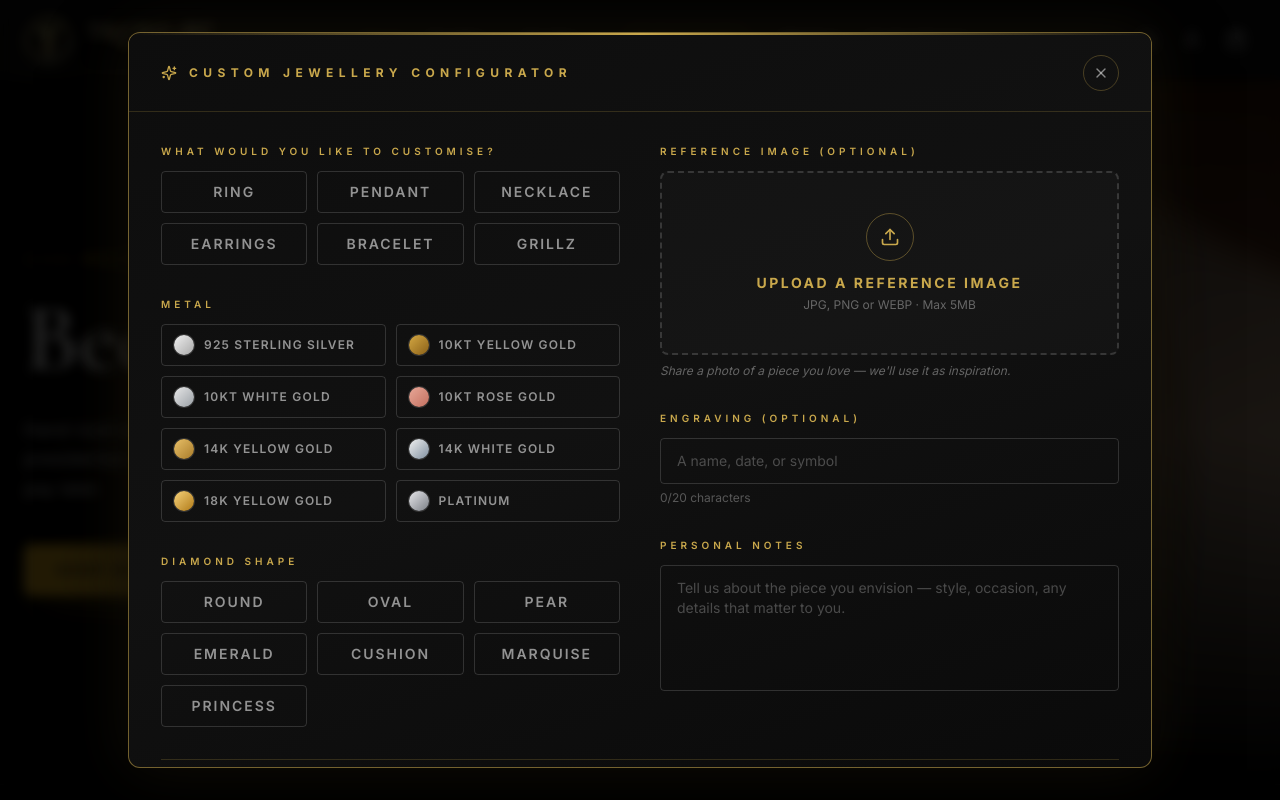
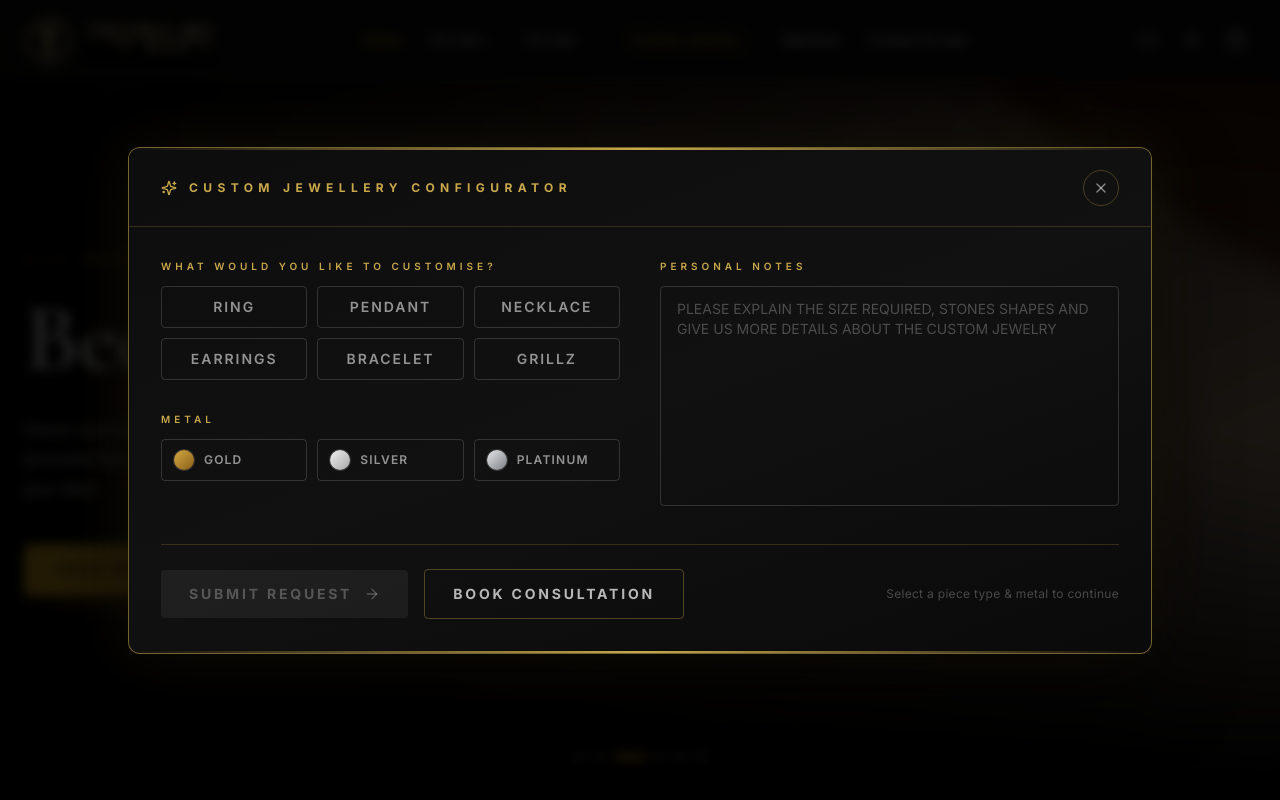
Before and after one commit to rigved2407-arch/remix-of-visual-landing-page-website-template, a React (Vite) app: page / in a window 1280 px wide. Both pictures are taken after a click on the button "Custom Jewelry". Shown: the top 800 px of the page. Built offline with nearby package versions, Linux system fonts and the light colour scheme; the HTML template or start-up script is replaced by a standard one; a web font is replaced by a local one.

Commit message:
Update JewelryConfiguratorModal: simplify metal, add gold colours, replace diamond shape/engraving/reference image with colour picker and personal notes

```diff
--- a/src/components/tb/JewelryConfiguratorModal.tsx
+++ b/src/components/tb/JewelryConfiguratorModal.tsx
@@ -1,19 +1,17 @@
-import { useState, useRef, useCallback } from 'react'
+import { useState } from 'react'
 import { motion, AnimatePresence } from 'framer-motion'
-import { X, Upload, ArrowRight, Sparkles, Check } from 'lucide-react'
+import { X, ArrowRight, Sparkles, Check } from 'lucide-react'
 import { useConfigurator } from '@/context/ConfiguratorContext'
 
 type PieceType = 'ring' | 'pendant' | 'necklace' | 'earrings' | 'bracelet' | 'grillz'
-type Metal = '925-silver' | '10k-yellow' | '10k-white' | '10k-rose' | '14k-yellow' | '14k-white' | '18k-yellow' | 'platinum'
-type DiamondShape = 'round' | 'oval' | 'pear' | 'emerald' | 'cushion' | 'marquise' | 'princess'
+type Metal = 'gold' | 'silver' | 'platinum'
+type GoldColor = 'rose-gold' | 'white-gold' | 'gold' | 'rose-white' | 'yellow-white' | 'rose-yellow'
 
 interface ConfiguratorState {
   pieceType: PieceType | null
   metal: Metal | null
-  diamondShape: DiamondShape | null
-  engraving: string
+  goldColor: GoldColor | null
   notes: string
-  referenceImage: string | null
 }
 
 const PIECE_TYPES: { id: PieceType; label: string }[] = [
@@ -26,27 +24,20 @@ const PIECE_TYPES: { id: PieceType; label: string }[] = [
 ]
 
 const METALS: { id: Metal; label: string; swatch: string }[] = [
-  { id: '925-silver', label: '925 Sterling Silver', swatch: 'linear-gradient(135deg,#f0f0f0,#a8a8a8)' },
-  { id: '10k-yellow', label: '10KT Yellow Gold',    swatch: 'linear-gradient(135deg,#d4a843,#8a6018)' },
-  { id: '10k-white',  label: '10KT White Gold',     swatch: 'linear-gradient(135deg,#e8e8e8,#9aa0a6)' },
-  { id: '10k-rose',   label: '10KT Rose Gold',      swatch: 'linear-gradient(135deg,#e8a898,#c47060)' },
-  { id: '14k-yellow', label: '14K Yellow Gold',     swatch: 'linear-gradient(135deg,#e8c068,#a87b2a)' },
-  { id: '14k-white',  label: '14K White Gold',      swatch: 'linear-gradient(135deg,#f1f1f1,#8090a0)' },
-  { id: '18k-yellow', label: '18K Yellow Gold',     swatch: 'linear-gradient(135deg,#f6d27a,#b07a18)' },
-  { id: 'platinum',   label: 'Platinum',             swatch: 'linear-gradient(135deg,#e7e7ea,#7a7e85)' },
+  { id: 'gold',     label: 'Gold',     swatch: 'linear-gradient(135deg,#d4a843,#8a6018)' },
+  { id: 'silver',   label: 'Silver',   swatch: 'linear-gradient(135deg,#f0f0f0,#a8a8a8)' },
+  { id: 'platinum', label: 'Platinum', swatch: 'linear-gradient(135deg,#e7e7ea,#7a7e85)' },
 ]
 
-const DIAMOND_SHAPES: { id: DiamondShape; label: string }[] = [
-  { id: 'round',    label: 'Round'    },
-  { id: 'oval',     label: 'Oval'     },
-  { id: 'pear',     label: 'Pear'     },
-  { id: 'emerald',  label: 'Emerald'  },
-  { id: 'cushion',  label: 'Cushion'  },
-  { id: 'marquise', label: 'Marquise' },
-  { id: 'princess', label: 'Princess' },
+const GOLD_COLORS: { id: GoldColor; label: string; swatch: string }[] = [
+  { id: 'rose-gold',    label: 'Rose Gold',    swatch: 'linear-gradient(135deg,#e8a898,#c47060)' },
+  { id: 'white-gold',   label: 'White Gold',   swatch: 'linear-gradient(135deg,#f1f1f1,#9aa0a6)' },
+  { id: 'gold',         label: 'Gold',         swatch: 'linear-gradient(135deg,#f6d27a,#b07a18)' },
+  { id: 'rose-white',   label: 'Rose-White',   swatch: 'linear-gradient(135deg,#e8a898,#f1f1f1)' },
+  { id: 'yellow-white', label: 'Yellow-White', swatch: 'linear-gradient(135deg,#f6d27a,#f1f1f1)' },
+  { id: 'rose-yellow',  label: 'Rose-Yellow',  swatch: 'linear-gradient(135deg,#e8a898,#f6d27a)' },
 ]
 
-// ── Gold accent colour reused everywhere ──────────────────────────────────────
 const GOLD = '#C9A84C'
 const GOLD_DIM = 'rgba(201,168,76,0.18)'
 const GOLD_BORDER = 'rgba(201,168,76,0.55)'
@@ -83,37 +74,23 @@ export function JewelryConfiguratorModal() {
   const { isOpen, closeConfigurator } = useConfigurator()
 
   const [state, setState] = useState<ConfiguratorState>({
-    pieceType:      null,
-    metal:          null,
-    diamondShape:   null,
-    engraving:      '',
-    notes:          '',
-    referenceImage: null,
+    pieceType:  null,
+    metal:      null,
+    goldColor:  null,
+    notes:      '',
   })
   const [submitted, setSubmitted] = useState(false)
-  const [dragOver, setDragOver]   = useState(false)
-  const fileInputRef = useRef<HTMLInputElement>(null)
 
   const update = <K extends keyof ConfiguratorState>(key: K, value: ConfiguratorState[K]) =>
     setState((prev) => ({ ...prev, [key]: value }))
 
-  const handleFile = useCallback((file: File) => {
-    if (!file.type.startsWith('image/')) return
-    const reader = new FileReader()
-    reader.onload = (e) => update('referenceImage', e.target?.result as string)
-    reader.readAsDataURL(file)
-  }, [])
-
-  const handleDrop = useCallback((e: React.DragEvent) => {
-    e.preventDefault()
-    setDragOver(false)
-    const file = e.dataTransfer.files[0]
-    if (file) handleFile(file)
-  }, [handleFile])
+  const handleMetalChange = (id: Metal) => {
+    setState((prev) => ({ ...prev, metal: id, goldColor: id !== 'gold' ? null : prev.goldColor }))
+  }
 
   const handleClose = () => {
     closeConfigurator()
-    setState({ pieceType: null, metal: null, diamondShape: null, engraving: '', notes: '', referenceImage: null })
+    setState({ pieceType: null, metal: null, goldColor: null, notes: '' })
   }
 
   const handleSubmit = () => {
@@ -124,11 +101,13 @@ export function JewelryConfiguratorModal() {
 
   const canSubmit = !!state.pieceType && !!state.metal
 
+  const metalLabel = state.metal ? METALS.find((m) => m.id === state.metal)?.label ?? '' : ''
+  const goldLabel = state.goldColor ? GOLD_COLORS.find((c) => c.id === state.goldColor)?.label ?? '' : ''
+
   return (
     <AnimatePresence>
       {isOpen && (
         <>
-          {/* Backdrop */}
           <motion.div
             key="backdrop"
             initial={{ opacity: 0 }}
@@ -140,7 +119,6 @@ export function JewelryConfiguratorModal() {
             style={{ background: 'rgba(0,0,0,0.85)', backdropFilter: 'blur(6px)' }}
           />
 
-          {/* Modal */}
           <motion.div
             key="modal"
             initial={{ opacity: 0, y: 44, scale: 0.97 }}
@@ -158,7 +136,6 @@ export function JewelryConfiguratorModal() {
                 boxShadow: `0 0 60px rgba(201,168,76,0.08), 0 32px 80px rgba(0,0,0,0.8)`,
               }}
             >
-              {/* Subtle gold top line */}
               <div style={{ height: '2px', background: `linear-gradient(90deg, transparent, ${GOLD}, transparent)` }} />
 
               {/* Header */}
@@ -211,13 +188,13 @@ export function JewelryConfiguratorModal() {
                     {/* Metal */}
                     <div>
                       <SectionLabel>Metal</SectionLabel>
-                      <div className="grid grid-cols-2 gap-2.5">
+                      <div className="grid grid-cols-3 gap-2.5">
                         {METALS.map((m) => {
                           const isActive = state.metal === m.id
                           return (
                             <button
                               key={m.id}
-                              onClick={() => update('metal', m.id)}
+                              onClick={() => handleMetalChange(m.id)}
                               style={isActive ? { borderColor: GOLD, background: GOLD_DIM } : {}}
                               className={`flex items-center gap-2.5 border rounded-sm px-3 py-2.5 transition-all duration-200 ${
                                 isActive
@@ -233,104 +210,48 @@ export function JewelryConfiguratorModal() {
                       </div>
                     </div>
 
-                    {/* Diamond shape */}
-                    <div>
-                      <SectionLabel>Diamond Shape</SectionLabel>
-                      <div className="grid grid-cols-3 gap-2.5">
-                        {DIAMOND_SHAPES.map((s) => (
-                          <SelectButton key={s.id} active={state.diamondShape === s.id} onClick={() => update('diamondShape', s.id)}>
-                            {s.label}
-                          </SelectButton>
-                        ))}
+                    {/* Colour of the Metal (only when gold is selected) */}
+                    {state.metal === 'gold' && (
+                      <div>
+                        <SectionLabel>Colour of the Metal</SectionLabel>
+                        <div className="grid grid-cols-2 gap-2.5">
+                          {GOLD_COLORS.map((c) => {
+                            const isActive = state.goldColor === c.id
+                            return (
+                              <button
+                                key={c.id}
+                                onClick={() => update('goldColor', c.id)}
+                                style={isActive ? { borderColor: GOLD, background: GOLD_DIM } : {}}
+                                className={`flex items-center gap-2.5 border rounded-sm px-3 py-2.5 transition-all duration-200 ${
+                                  isActive
+                                    ? 'text-white'
+                                    : 'border-white/15 text-white/55 hover:border-white/30 hover:text-white/80'
+                                }`}
+                              >
+                                <span className="w-5 h-5 rounded-full shrink-0" style={{ background: c.swatch, boxShadow: '0 0 0 1px rgba(255,255,255,0.15)' }} />
+                                <span className="truncate text-xs font-semibold uppercase tracking-[0.1em]">{c.label}</span>
+                              </button>
+                            )
+                          })}
+                        </div>
                       </div>
-                    </div>
+                    )}
 
                   </div>
 
                   {/* ── Right ── */}
                   <div className="space-y-8">
 
-                    {/* Reference image */}
-                    <div>
-                      <SectionLabel>Reference Image (Optional)</SectionLabel>
-                      <div
-                        onDrop={handleDrop}
-                        onDragOver={(e) => { e.preventDefault(); setDragOver(true) }}
-                        onDragLeave={() => setDragOver(false)}
-                        onClick={() => !state.referenceImage && fileInputRef.current?.click()}
-                        className="relative rounded-lg transition-all duration-200"
-                        style={{
-                          minHeight: '180px',
-                          border: `2px dashed ${dragOver ? GOLD : 'rgba(255,255,255,0.15)'}`,
-                          background: dragOver ? GOLD_DIM : 'rgba(255,255,255,0.02)',
-                          cursor: state.referenceImage ? 'default' : 'pointer',
-                        }}
-                      >
-                        {state.referenceImage ? (
-                          <div className="relative">
-                            <img src={state.referenceImage} alt="Reference" className="w-full rounded-lg object-cover max-h-52" />
-                            <button
-                              onClick={(e) => { e.stopPropagation(); update('referenceImage', null) }}
-                              className="absolute top-2 right-2 w-7 h-7 rounded-full bg-black/80 flex items-center justify-center text-white hover:bg-black transition-colors"
-                              style={{ border: `1px solid ${GOLD_BORDER}` }}
-                            >
-                              <X className="w-3 h-3" />
-                            </button>
-                          </div>
-                        ) : (
-                          <div className="flex flex-col items-center justify-center py-10 gap-3">
-                            <div
-                              className="w-12 h-12 rounded-full flex items-center justify-center"
-                              style={{ border: `1px solid rgba(201,168,76,0.4)`, color: GOLD }}
-                            >
-                              <Upload className="w-5 h-5" />
-                            </div>
-                            <div className="text-center">
-                              <div className="text-sm font-bold uppercase tracking-[0.18em]" style={{ color: GOLD }}>
-                                Upload a Reference Image
-                              </div>
-                              <div className="text-xs text-white/35 mt-1">JPG, PNG or WEBP · Max 5MB</div>
-                            </div>
-                          </div>
-                        )}
-                        <input
-                          ref={fileInputRef}
-                          type="file"
-                          accept="image/jpeg,image/png,image/webp"
-                          className="hidden"
-                          onChange={(e) => { const f = e.target.files?.[0]; if (f) handleFile(f) }}
-                        />
-                      </div>
-                      <p className="text-xs text-white/35 mt-2 italic">Share a photo of a piece you love — we'll use it as inspiration.</p>
-                    </div>
-
-                    {/* Engraving */}
-                    <div>
-                      <SectionLabel>Engraving (Optional)</SectionLabel>
-                      <input
-                        type="text"
-                        maxLength={20}
-                        value={state.engraving}
-                        onChange={(e) => update('engraving', e.target.value)}
-                        placeholder="A name, date, or symbol"
-                        className="w-full rounded-sm px-4 py-3 text-sm text-white bg-transparent transition-colors outline-none placeholder-white/25"
-                        style={{ border: `1px solid rgba(255,255,255,0.15)` }}
-                        onFocus={(e) => (e.currentTarget.style.borderColor = GOLD)}
-                        onBlur={(e) => (e.currentTarget.style.borderColor = 'rgba(255,255,255,0.15)')}
-                      />
-                      <div className="text-xs text-white/30 mt-1.5">{state.engraving.length}/20 characters</div>
-                    </div>
-
-                    {/* Notes */}
+                    {/* Personal Notes */}
                     <div>
                       <SectionLabel>Personal Notes</SectionLabel>
                       <textarea
                         value={state.notes}
                         onChange={(e) => update('notes', e.target.value)}
-                        placeholder="Tell us about the piece you envision — style, occasion, any details that matter to you."
-                        rows={5}
+                        placeholder="PLEASE EXPLAIN THE SIZE REQUIRED, STONES SHAPES AND GIVE US MORE DETAILS ABOUT THE CUSTOM JEWELRY"
+                        rows={8}
                         className="w-full resize-none rounded-sm px-4 py-3 text-sm text-white bg-transparent transition-colors outline-none placeholder-white/25"
-                        style={{ border: `1px solid rgba(255,255,255,0.15)` }}
+                        style={{ border: `1px solid rgba(255,255,255,0.15)`, minHeight: '220px' }}
                         onFocus={(e) => (e.currentTarget.style.borderColor = GOLD)}
                         onBlur={(e) => (e.currentTarget.style.borderColor = 'rgba(255,255,255,0.15)')}
                       />
@@ -340,7 +261,7 @@ export function JewelryConfiguratorModal() {
                 </div>
 
                 {/* Summary strip */}
-                {(state.pieceType || state.metal || state.diamondShape) && (
+                {(state.pieceType || state.metal || state.goldColor) && (
                   <motion.div
                     initial={{ opacity: 0, height: 0 }}
                     animate={{ opacity: 1, height: 'auto' }}
@@ -360,19 +281,13 @@ export function JewelryConfiguratorModal() {
                       {state.metal && (
                         <div className="flex items-center gap-2">
                           <span className="text-white/45">Metal</span>
-                          <span className="text-white font-semibold">{METALS.find((m) => m.id === state.metal)?.label}</span>
+                          <span className="text-white font-semibold">{metalLabel}</span>
                         </div>
                       )}
-                      {state.diamondShape && (
+                      {state.goldColor && (
                         <div className="flex items-center gap-2">
-                          <span className="text-white/45">Diamond</span>
-                          <span className="text-white font-semibold capitalize">{state.diamondShape}</span>
-                        </div>
-                      )}
-                      {state.engraving && (
-                        <div className="flex items-center gap-2">
-                          <span className="text-white/45">Engraving</span>
-                          <span className="font-semibold" style={{ color: GOLD }}>"{state.engraving}"</span>
+                          <span className="text-white/45">Colour</span>
+                          <span className="text-white font-semibold">{goldLabel}</span>
                         </div>
                       )}
                     </div>
@@ -441,7 +356,6 @@ export function JewelryConfiguratorModal() {
 
               </div>
 
-              {/* Subtle gold bottom line */}
               <div style={{ height: '2px', background: `linear-gradient(90deg, transparent, ${GOLD}, transparent)` }} />
             </div>
           </motion.div>
```
